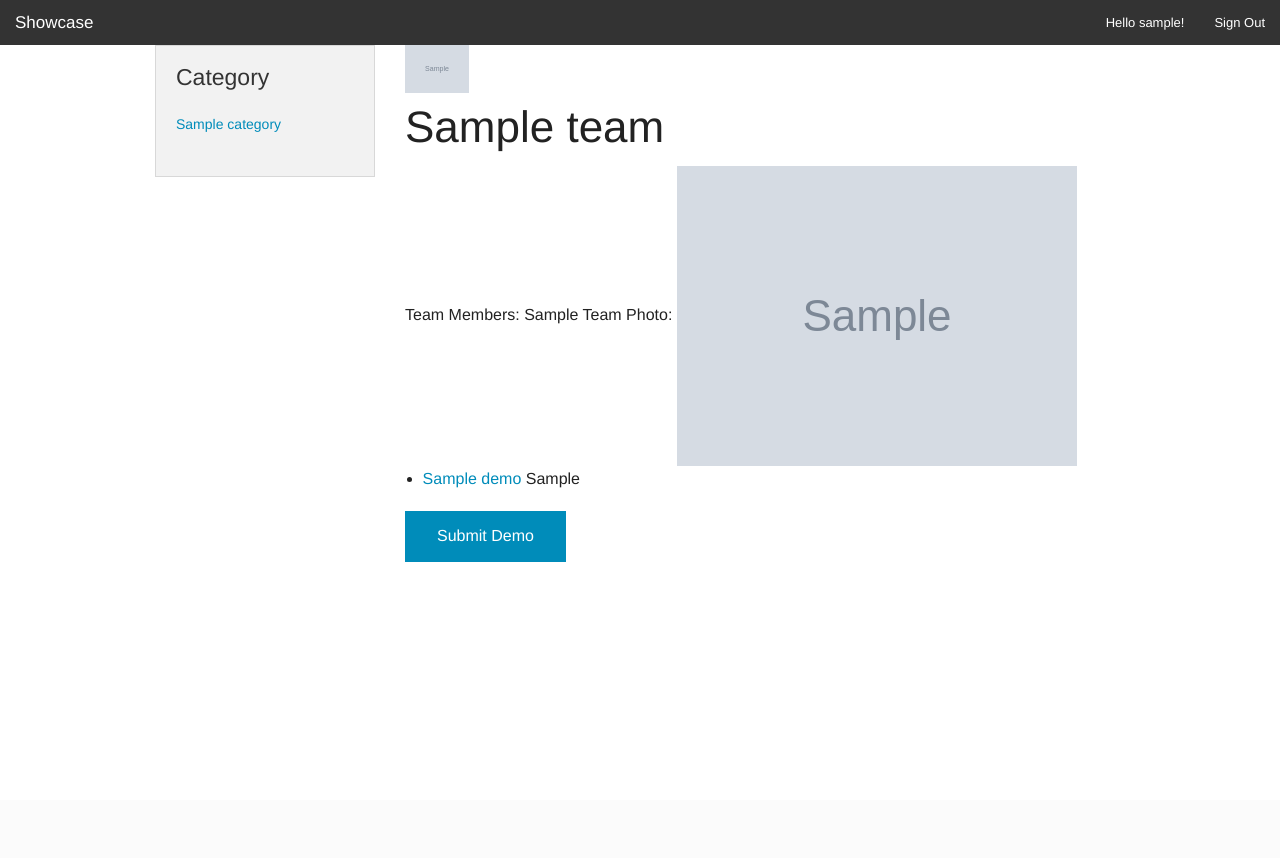
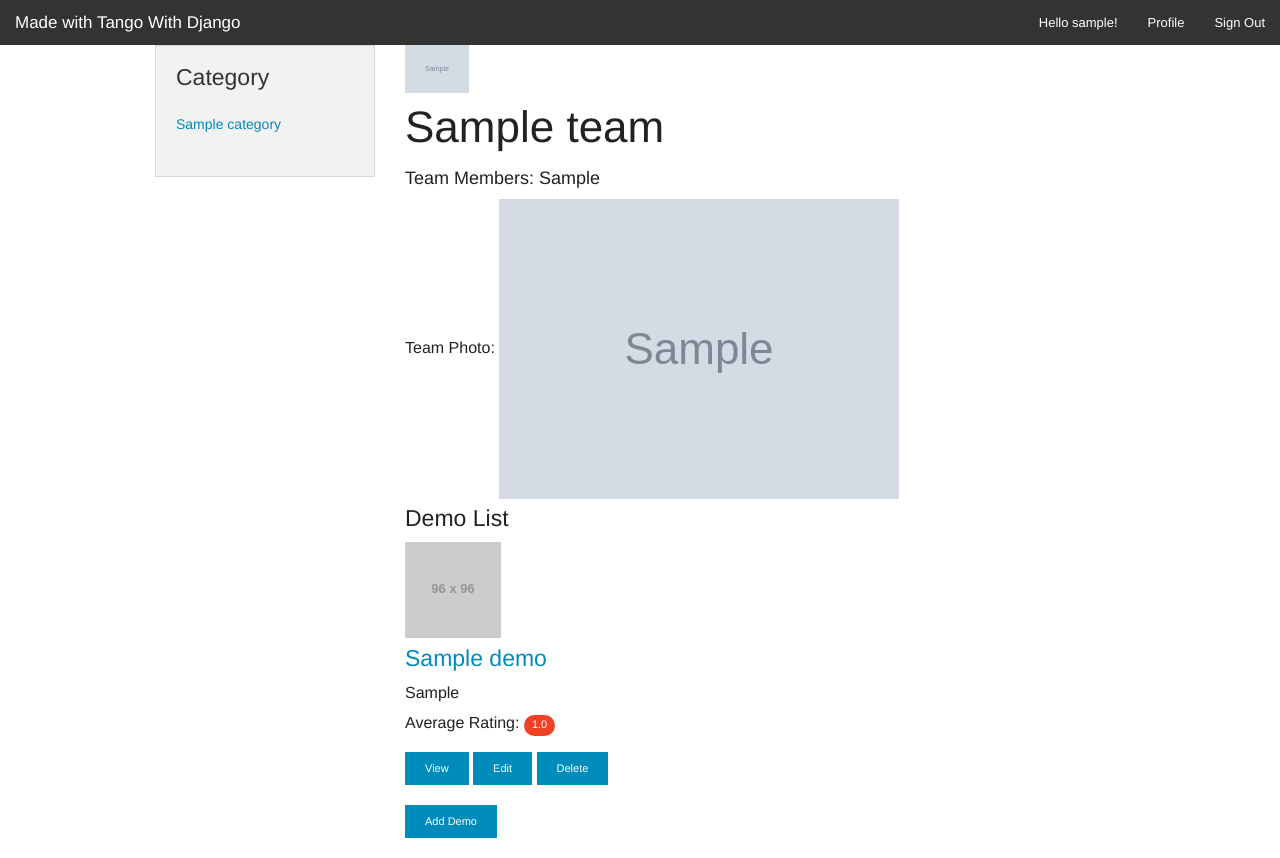
Before and after one commit to tonbaharry/tango_with_django, a Django app: page /showcase/team/1/ in a window 1280 px wide. Before the commit the page ends 562 px from the top, so only its background shows below. Run offline with Django 3.2, Linux system fonts and the light colour scheme; a user stored in the database is signed in; tables that the repository leaves empty hold one stand-in row (values such as "Sample post"); grey boxes marked "Sample" are stand-in pictures; grey boxes labelled with a size stand in for pictures from a placeholder-image service; some libraries are stand-ins or nearby versions.

Commit message:
Added in edit functionality to demos, and team profiles, along with more css updates

```diff
--- a/made_with_twd_project/made_with_twd_project/urls.py
+++ b/made_with_twd_project/made_with_twd_project/urls.py
@@ -15,7 +15,7 @@ urlpatterns = patterns('',
     # Uncomment the next line to enable the admin:
     url(r'^admin/', include(admin.site.urls)),
     url(r'^showcase/', include('showcase.urls')),
-)
+ )
 
 
 if settings.DEBUG:
--- a/made_with_twd_project/showcase/forms.py
+++ b/made_with_twd_project/showcase/forms.py
@@ -16,7 +16,7 @@ class UserForm(forms.ModelForm):
 
 class TeamForm(forms.ModelForm):
     name = forms.CharField(label='Team Name', widget=forms.TextInput(attrs={'size':'64','maxlength':'512'}))
-    logo = forms.ImageField(label='Logo')
+    logo = forms.ImageField(label='Team Logo')
     members = forms.CharField(label='Team Members',widget=forms.TextInput(attrs={'size':'128','maxlength':'512'}))
     photo = forms.ImageField(label='Photo of Team Members')
 
--- a/made_with_twd_project/showcase/models.py
+++ b/made_with_twd_project/showcase/models.py
@@ -41,7 +41,7 @@ class Demo(models.Model):
     description = models.CharField(max_length=512)
     year = models.IntegerField(default=2014, choices=YEAR_CHOICES)
     url = models.URLField()
-    live = models.BooleanField(default=False)
+    live = models.BooleanField(default=True)
     github_url = models.URLField(null=True, blank=True)
     screenshot = models.ImageField(null=True, blank=True, upload_to=settings.UPLOAD_DIR)
     category = models.ForeignKey(Category)
--- a/made_with_twd_project/showcase/templatetags/showcase_extras.py
+++ b/made_with_twd_project/showcase/templatetags/showcase_extras.py
@@ -5,8 +5,8 @@ from showcase.models import Category
 register = template.Library()
 
 @register.inclusion_tag("showcase/cats.html")
-def get_category_list():
-    return {"cats" : Category.objects.all()}
+def get_category_list(value):
+    return {"cats" : Category.objects.all(),"catid":value}
 
 
 @register.filter(name='addcss')
--- a/made_with_twd_project/showcase/urls.py
+++ b/made_with_twd_project/showcase/urls.py
@@ -8,6 +8,8 @@ urlpatterns = patterns('',
         url(r'^cats/(?P<catid>\w+)/$', views.category_show, name='cat'),
         url(r'^team/(?P<teamid>\w+)/$', views.team_show, name='team'),
         url(r'^demo/show/(?P<demoid>\w+)/$', views.demo_show, name='demo'),
+        url(r'^demo/edit/(?P<demoid>\w+)/$', views.demo_edit, name='demo'),
+        url(r'^demo/edit/$', views.demo_edit, name='demo'),
         url(r'^demo/rate/(?P<demoid>\w+)/$', views.demo_rate, name='rate_demo'),
         url(r'^demo/add/$', views.demo_add, name='add_demo'),
         url(r'^demo/$', views.index, name='index'),
--- a/made_with_twd_project/showcase/views.py
+++ b/made_with_twd_project/showcase/views.py
@@ -1,7 +1,7 @@
 # Create your views here.
-from django.http import HttpResponse, HttpResponseRedirect
+from django.http import HttpResponse, HttpResponseRedirect, HttpResponseForbidden
 from django.template import RequestContext
-from django.shortcuts import render_to_response
+from django.shortcuts import render_to_response, get_object_or_404
 from django.contrib.auth import authenticate, login, logout
 from forms import UserForm, TeamForm, RatingForm, DemoForm
 from models import Demo, Category, Team, Rating, Rater
@@ -29,21 +29,22 @@ def get_team(user):
         return None
 
 
+def add_isteam_to_context_dict(context_dict, team):
+    if team:
+        context_dict['isteam'] = True
+        context_dict['currteam'] = team
+    else:
+        context_dict['isteam'] = False
+        context_dict['currteam'] = None
 
 def index(request):
     # Request the context of the request.
     # The context contains information such as the client's machine details, for example.
     context = RequestContext(request)
-    demo_list = Demo.objects.order_by('year')[:10]
-    #cat_list = Category.objects.all()
-
+    demo_list = sorted(Demo.objects.all(), key = lambda d: d.rating_average, reverse=True)[:10]
+    context_dict = { 'demos': demo_list }
     t = get_team(request.user)
-    isteam = False
-    if t:
-        isteam = True
-
-    context_dict = {'demos': demo_list, 'isteam': isteam, 'team': t }
-
+    add_isteam_to_context_dict(context_dict, t)
     return render_to_response('showcase/index.html', context_dict, context)
 
 
@@ -51,7 +52,11 @@ def category_show(request, catid):
     context = RequestContext(request)
     demo_list = Demo.objects.filter(category=catid)
     cat_list = Category.objects.all()
-    context_dict = {'demos': demo_list, 'cats':cat_list}
+    cat = Category.objects.get(id=catid)
+    context_dict = {'demos': demo_list, 'cats':cat_list, 'catid': catid, 'cat':cat}
+    t = get_team(request.user)
+    add_isteam_to_context_dict(context_dict, t)
+
     return render_to_response('showcase/index.html', context_dict, context)
 
 
@@ -66,6 +71,8 @@ def demo_show(request, demoid):
     if rater:
         can_rate = True
     context_dict = {'team': team, 'demo': demo, 'ratings':ratings, 'can_rate': can_rate }
+    t = get_team(request.user)
+    add_isteam_to_context_dict(context_dict, t)
 
     if can_rate:
         rate_form = RatingForm()
@@ -78,15 +85,29 @@ def demo_show(request, demoid):
 @login_required
 def demo_rate(request, demoid):
     context = RequestContext(request)
+    context_dict ={}
+    t = get_team(request.user)
+    add_isteam_to_context_dict(context_dict, t)
+
     rater = get_rater(request.user)
 
     if rater:
         if request.method == 'POST':
             rating_form = RatingForm(data=request.POST)
             if rating_form.is_valid():
+                demo = Demo.objects.get(id=demoid)
+
+                # check if the rater has already rated this app, if so, remove this entry and replace with new rating
+                rating_check = Rating.objects.filter(rater=rater,demo=demo).count()
+                if rating_check == 1:
+                    past_rating = Rating.objects.get(rater=rater,demo=demo)
+                    demo.rating_count = demo.rating_count - 1
+                    demo.rating_sum = demo.rating_sum - past_rating.score
+                    past_rating.delete()
+                    demo.save()
+
                 rating = rating_form.save(commit=False)
                 rating.rater = rater
-                demo = Demo.objects.get(id=demoid)
                 rating.demo = demo
                 rating.save()
                 demo.rating_count = demo.rating_count + 1
@@ -99,9 +120,10 @@ def demo_rate(request, demoid):
         else:
             rating_form = RatingForm()
 
+            context_dict['rating_form']=rating_form
             return render_to_response(
             'showcase/demo.html',
-            {'rating_form': rating_form},
+            context_dict,
             context)
 
     return HttpResponseRedirect('/showcase/demo/show/'+str(demoid)+'/')
@@ -110,6 +132,10 @@ def demo_rate(request, demoid):
 @login_required
 def demo_add(request):
     context = RequestContext(request)
+    context_dict ={}
+    t = get_team(request.user)
+    add_isteam_to_context_dict(context_dict, t)
+
     added = False
     t = get_team(request.user)
     if t:
@@ -127,28 +153,69 @@ def demo_add(request):
             demo_form = DemoForm()
 
         # Render the template depending on the context.
+        context_dict['demo_form'] = demo_form
+        context_dict['added'] = added
         return render_to_response(
             'showcase/demo_add.html',
-            {'demo_form': demo_form, 'added': added},
+                context_dict, context)
+    else:
+        return HttpResponse('You need to be a team to add a demo.')
+
+@login_required
+def demo_edit(request, demoid=None):
+    """
+    Thanks to: http://wiki.ddenis.com/index.php?title=Django,_add_and_edit_object_together_in_the_same_form
+    """
+    context = RequestContext(request)
+    t = get_team(request.user)
+    context_dict ={}
+    add_isteam_to_context_dict(context_dict, t)
+
+    edit = False
+    if t:
+        if demoid:
+            demo = get_object_or_404(Demo, pk=demoid)
+            edit = True
+            print demo, demo.id, demo.url
+            if demo.team.user != request.user:
+                return HttpResponseForbidden()
+        else:
+            demo = Demo(team=t)
+        #Could use this instead -> if request.POST:
+        if request.method == 'POST':
+            demo_form = DemoForm(data=request.POST, instance=demo)
+            if demo_form.is_valid():
+                demo_form.save()
+                return HttpResponseRedirect('/showcase/team/'+str(t.id)+'/')
+            else:
+                print demo_form.errors
+        else:
+            demo_form = DemoForm(instance=demo)
+
+        # Render the template depending on the context.
+        return render_to_response(
+            'showcase/demo_add.html',
+            {'demo_form': demo_form, 'demoid':demoid,'edit':edit},
             context)
     else:
-        return HttpResponse('You need to be a team to add a demo.')
+        return HttpResponse('You need to be a team to add or edit a demo.')
 
 
 
 def team_show(request, teamid):
     context = RequestContext(request)
-    # what if the teamid is not valid or not an int
-    #TODO(leifos): add in error handlding and checking, handle gracefully
+    context_dict = {}
+    currteam = get_team(request.user)
 
-    team = Team.objects.get(id=int(teamid))
+    team = Team.objects.get(id=teamid)
+    myteam = False
+    if currteam.id == team.id:
+        myteam = True
+
     demo_list = Demo.objects.filter(team=team)
-    my_team = False
-    t = get_team(request.user)
-    if t:
-        my_team = (t.id == int(teamid))
 
-    context_dict = {'team': team, 'demos': demo_list, 'myteam': my_team}
+    context_dict = {'team': team, 'demos': demo_list, 'myteam': myteam}
+    add_isteam_to_context_dict(context_dict, currteam)
     print context_dict
     return render_to_response('showcase/team.html', context_dict, context)
 
@@ -220,10 +287,6 @@ def register_team(request):
             context)
 
 
-
-
-
-
 def user_login(request):
     context = RequestContext(request)
     if request.method == 'POST':
--- a/made_with_twd_project/templates/showcase/base.html
+++ b/made_with_twd_project/templates/showcase/base.html
@@ -15,7 +15,7 @@
   <nav class="top-bar" data-topbar>
     <ul class="title-area">
         <li class="name">
-            <h1><a href="/showcase/">Showcase</a></h1>
+            <h1><a href="/showcase/">Made with Tango With Django</a></h1>
         </li>
         <li class="toggle-topbar menu-icon"><a href="#">Menu</a></li>
   </ul>
@@ -27,7 +27,7 @@
         {% if user.is_authenticated %}
                     <li><a href="">Hello {{ user.username }}!</a> </li>
                     {% if isteam %}
-                        <li><a href="/showcase/team/{{team.id}}/">Profile</a> </li>
+                        <li><a href="/showcase/team/{{currteam.id}}/">Profile</a> </li>
                     {% endif %}
 
                     <li><a href="/showcase/logout/">Sign Out</a></li>
@@ -61,8 +61,8 @@
     <div class="row">
        <div class="large-3 medium-3 columns">
 				<div class="sidebar panel">
-        	 {% get_category_list %}
-        	           </div>
+        	        {% get_category_list catid %}
+        	 </div>
       </div>
 
 
@@ -72,8 +72,6 @@
             {% endblock %}
 
        </div>
-
-
     </div>
 
     <script src="{% static 'js/vendor/jquery.js' %}"></script>
--- a/made_with_twd_project/templates/showcase/cats.html
+++ b/made_with_twd_project/templates/showcase/cats.html
@@ -2,7 +2,12 @@
 {% if cats %}
    <ul class="side-nav">
             {% for c in cats %}
-                <li class="warning"><a href="/showcase/cats/{{c.id}}/">{{ c.name }}</a></li>
+                {% if c.id == catid|add:0 %}
+                    <li class="warning active"><a href="/showcase/cats/{{c.id}}/">{{ c.name }}</a></li>
+                {% else %}
+
+                    <li class="warning"><a href="/showcase/cats/{{c.id}}/">{{ c.name }}</a></li>
+                {% endif %}
             {% endfor %}
             </ul>
         {% else %}
--- a/made_with_twd_project/templates/showcase/team.html
+++ b/made_with_twd_project/templates/showcase/team.html
@@ -5,36 +5,74 @@
 
 
             <div>
+                <div>
                     {% if team.logo %}
                         <img width="64" height="64" src="/media/{{team.logo}}" />
                     {% else %}
                         <img width="64" height="64" src="http://placehold.it/64x64" />
                     {% endif %}
-
                     <h1>{{team.name}}</h1>
-
-                Team Members: {{team.members}}
+                </div>
+                <div>
+                <h5>Team Members: {{team.members}}</h5>
                 {% if team.photo %}
                     Team Photo: <img src="/media/{{team.photo}}" />
+                {% else %}
+                          <img width="256" height="128" src="http://placehold.it/256x128" />
                 {% endif %}
+                </div>
             </div>
 
        </div>
 
         <div>
+            <h4>Demo List</h4>
+
             <div>
                 {% if demos %}
-                <ul>
+                <div>
                     {% for d in demos %}
-                    <li><a href="/showcase/demo/show/{{d.id}}/">{{ d.name }}</a> {{d.tagline}} </li>
+                    <div>
+                        <div>
+                        {% if demo.screenshot %}
+                            <a class="th" href="{{demo.url}}">
+                            <img width="96" height="96" src="media/{{demo.screenshot}}" alt="{{demo.name}}" />
+                        </a>
+                    {% else %}
+                          <img width="96" height="96" src="http://placehold.it/96x96" />
+                {% endif %}
+                        </div>
+                        <div>
+                            <h4><a href="/showcase/demo/show/{{d.id}}/">{{ d.name }}</a> </h4>
+                            <h6>{{d.tagline}}</h6>
+                            <h6>Average Rating:
+                                {% if d.rating_average > 2 %}
+                    <span class="label success round">{{d.rating_average}}</span>
+                    {% else %}
+                    <span class="label alert round">{{d.rating_average}}</span>
+                    {% endif %}
+
+                    </h6>
+                            <a class="button tiny" href="/showcase/demo/show/{{d.id}}/">View</a>
+
+                            {% if myteam %}
+                                <a class="button tiny" href="/showcase/demo/edit/{{d.id}}/">Edit</a>
+                                <a class="button tiny" href="/showcase/demo/edit/{{d.id}}/">Delete</a>
+
+                            {% endif %}
+
+
+                        </div>
+                        </div>
+                    </div>
                     {% endfor %}
-                </ul>
+                <div>
                 {% else %}
                     <strong>No demos submitted. </strong>
                 {% endif %}
 
         {% if myteam %}
-            <a class="button" href="/showcase/demo/add/">Submit Demo</a>
+            <a class="button tiny" href="/showcase/demo/add/">Add Demo</a>
         {% endif %}
         </div>
 </div>
```
Also changed, not shown: made_with_twd_project/populate_database.py (+6 -4 lines), made_with_twd_project/templates/showcase/base-new.html (added, +91 -0 lines), made_with_twd_project/templates/showcase/demo.html (+16 -5 lines), made_with_twd_project/templates/showcase/demo_add.html (+4 -3 lines), made_with_twd_project/templates/showcase/index.html (+29 -30 lines), made_with_twd_project/templates/showcase/login.html (+17 -6 lines), made_with_twd_project/templates/showcase/rater_registration.html (+12 -3 lines), made_with_twd_project/templates/showcase/register.html (+15 -2 lines), made_with_twd_project/templates/showcase/skeleton-base.html (added, +45 -0 lines), made_with_twd_project/templates/showcase/team_registration.html (+17 -5 lines). Lines whose indentation alone changed are shown as unchanged.
